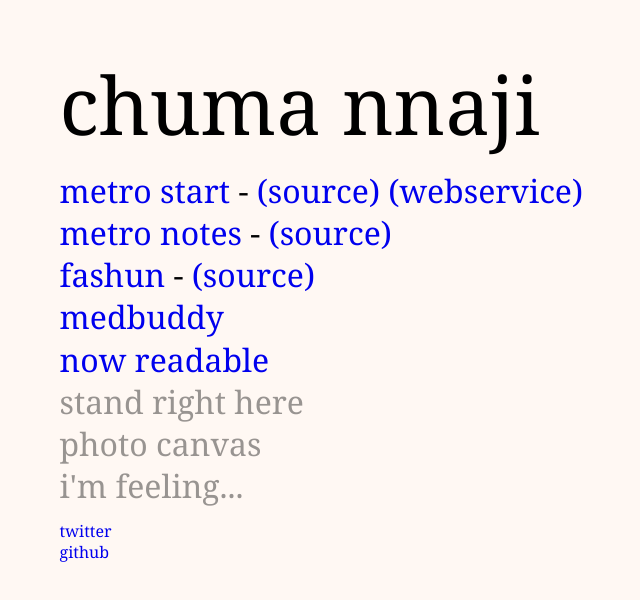
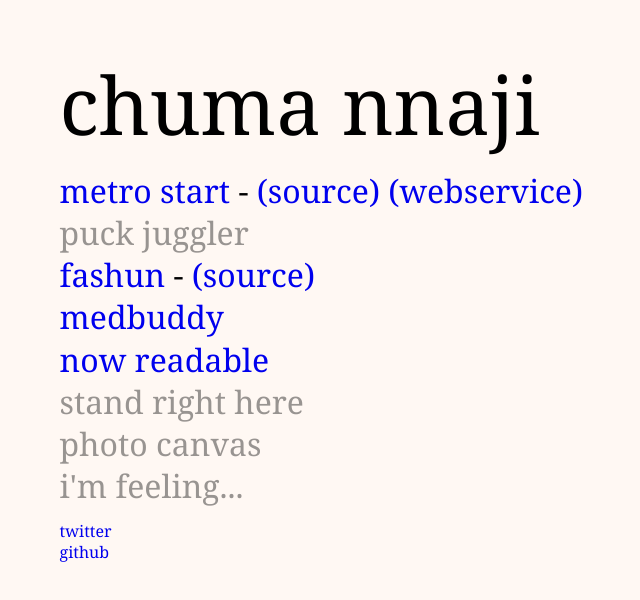
Before and after one commit to chustar/chustar.github.io, a plain HTML site: page index.html in a window 1280 px wide. Shown: the whole page, without its empty margins (30-670 px from the left). Drawn offline with Linux system fonts and the light colour scheme.

Commit message:
Add puck juggler

```diff
--- a/index.html
+++ b/index.html
@@ -20,7 +20,7 @@
              <h1>chuma nnaji</h1>
              <ul>
                  <li><h2><a href="http://www.metro-start.com/">metro start</a> - <a href="https://github.com/metro-start/metro-start">(source)</a> <a href="https://github.com/metro-start/metro-start-web">(webservice)</a></h2></li>
-                 <li><h2><a href="https://chrome.google.com/webstore/detail/metro-notes/pbgjghojjpfodojfkacbeadclenelchc?hl=en&gl=US">metro notes</a> - <a href="https://github.com/chustar/metro-notes">(source)</a></h2></li>
+                 <li><h2 class="dev">puck juggler</h2></li>
                  <li><h2><a href="http://fashun.azurewebsites.net">fashun</a> - <a href="https://github.com/chustar/fashun">(source)</a></h2></li>
                  <li><h2><a href="http://medicationbuddy.appspot.com">medbuddy</a></h2></li>
                  <li><h2><a href="http://nowreadable.com">now readable</a></h2></li>
```
